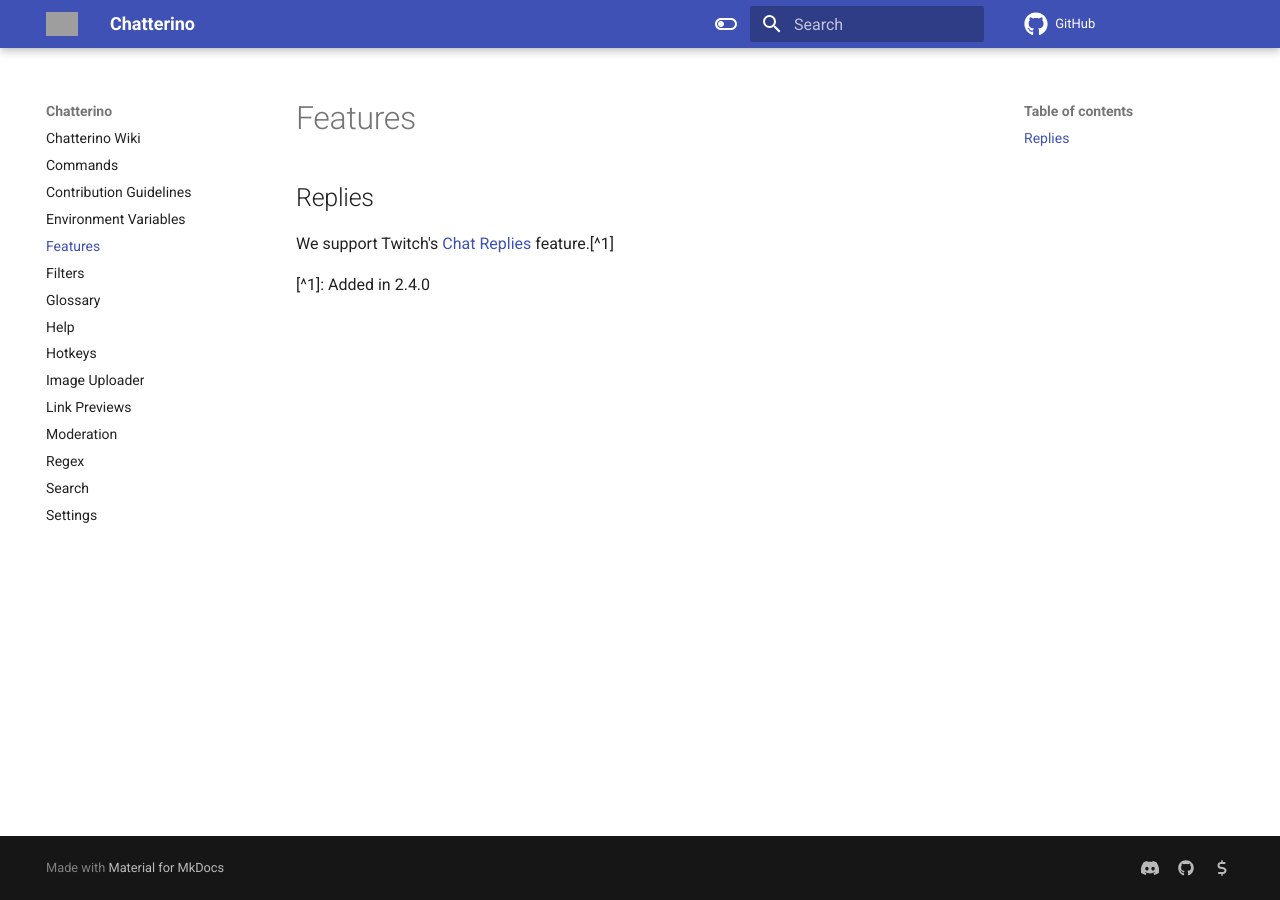
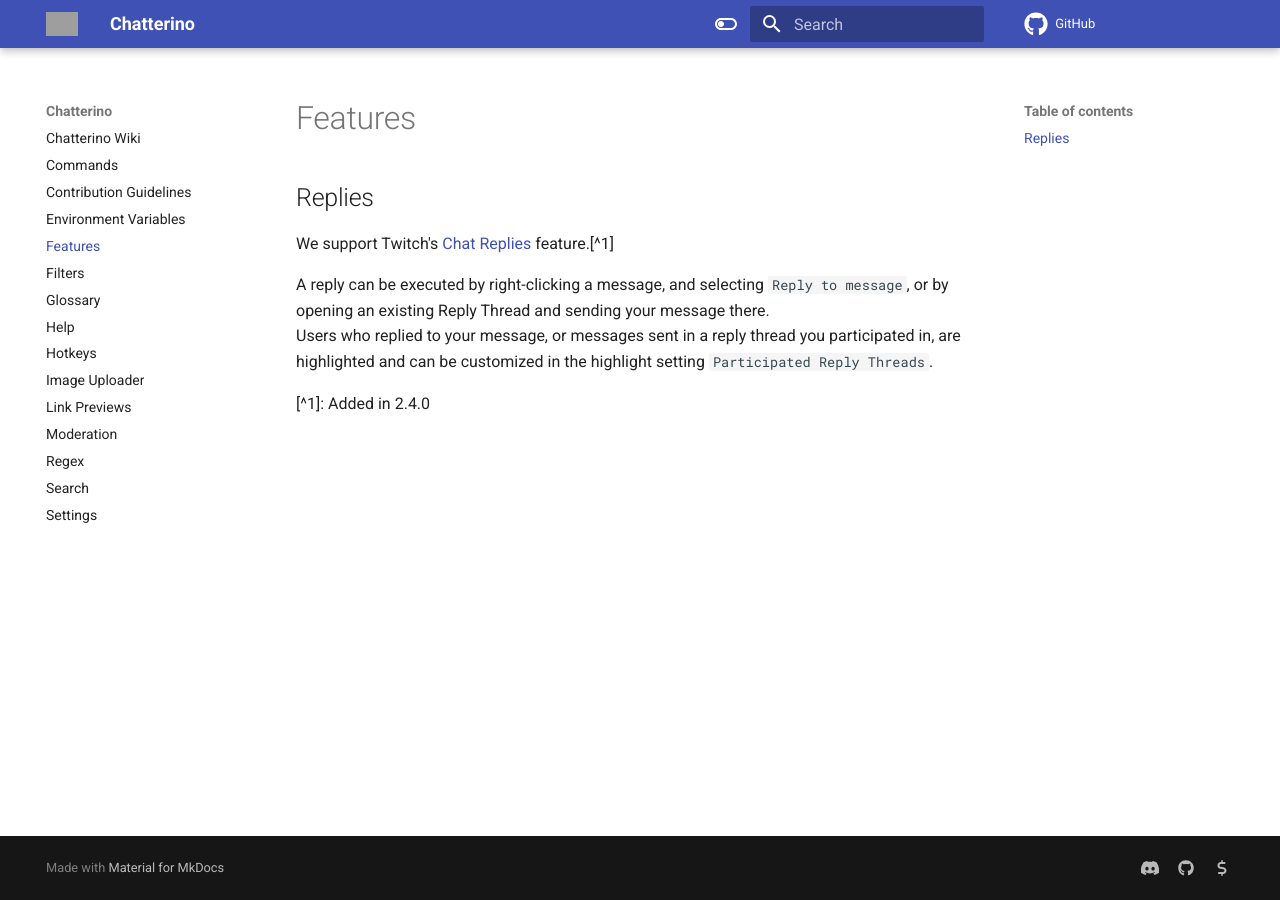
Before and after one commit to Chatterino/wiki, an MkDocs documentation site: the page built from docs/Features.md, in a window 1280 px wide. Built offline with MkDocs 1.6.1 and Material for MkDocs 9.7.7, drawn with Linux system fonts in a browser that asks for light colours; comment, search, counter and statistics services are not loaded; grey boxes are pictures that could not be loaded.

Commit message:
Add more words to the features section

```diff
--- a/docs/Features.md
+++ b/docs/Features.md
@@ -4,6 +4,8 @@
 
 We support Twitch's [Chat Replies](https://help.twitch.tv/s/article/chat-basics?language=en_US#replies) feature.[^1]
 
+A reply can be executed by right-clicking a message, and selecting `Reply to message`, or by opening an existing Reply Thread and sending your message there.
+Users who replied to your message, or messages sent in a reply thread you participated in, are highlighted and can be customized in the highlight setting `Participated Reply Threads`.
 
 [nightly]: ../Help/#what-is-nightly-and-how-to-use-install-it
 
```
